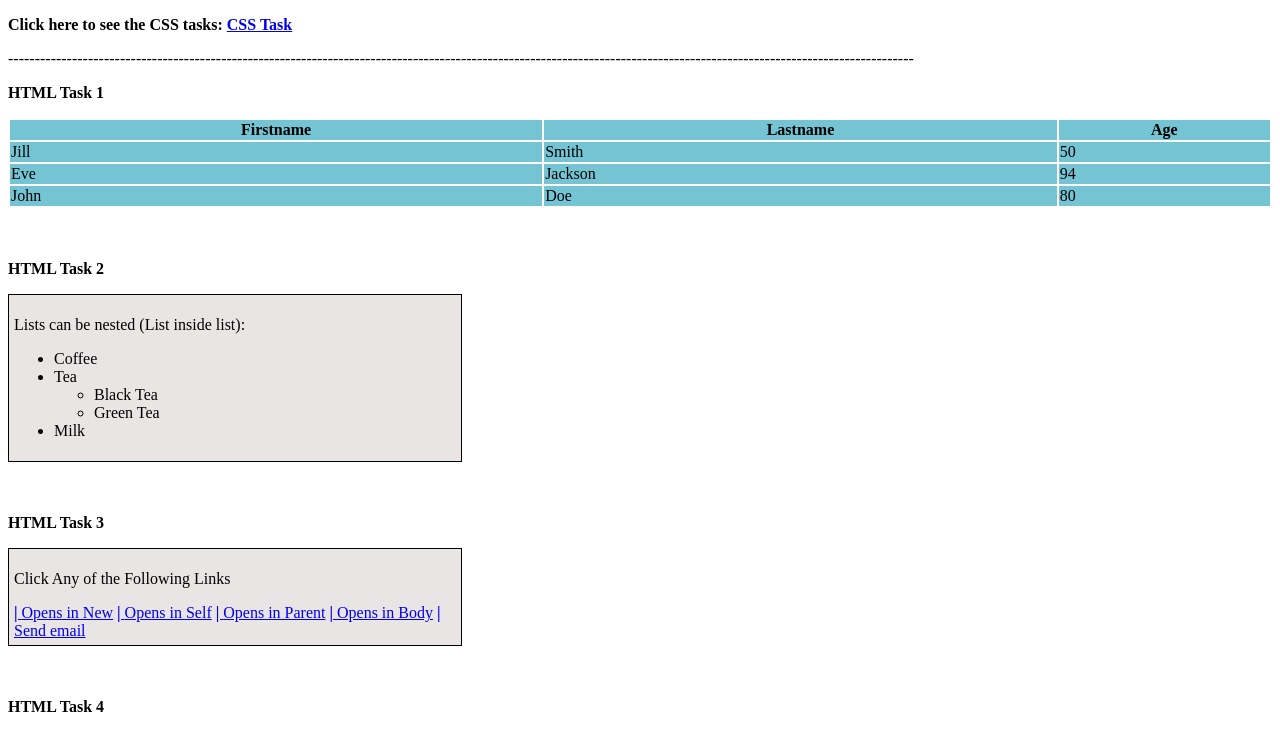
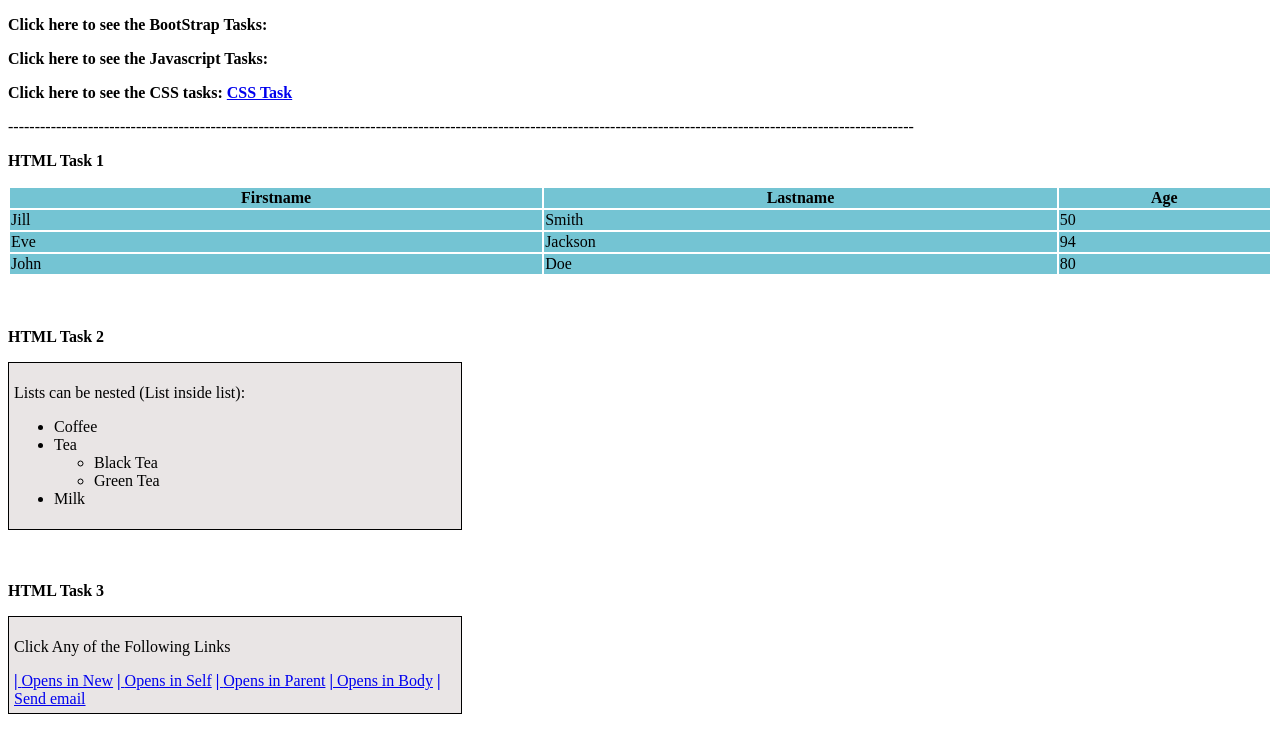
Before and after one commit to VermaSamarth/Ethnus_Mern, a plain HTML site: page index.html in a window 1280 px wide. Shown: the top 729 px of the page. Drawn offline with Linux system fonts and the light colour scheme.

Commit message:
Update index.html

```diff
--- a/index.html
+++ b/index.html
@@ -18,6 +18,8 @@
     </style>
   </head>
   <body>
+     <p><strong>Click here to see the BootStrap Tasks: <a href="Bootstrap Tasks/index.html"></a></strong></p>
+    <p><strong>Click here to see the Javascript Tasks: <a href="Javascript Tasks/index.html"></a></strong></p>
     <p><strong>Click here to see the CSS tasks: <a href="css_task.html">CSS Task</a></strong></p>
     <p>--------------------------------------------------------------------------------------------------------------------------------------------------------------------------</p>
 
```
